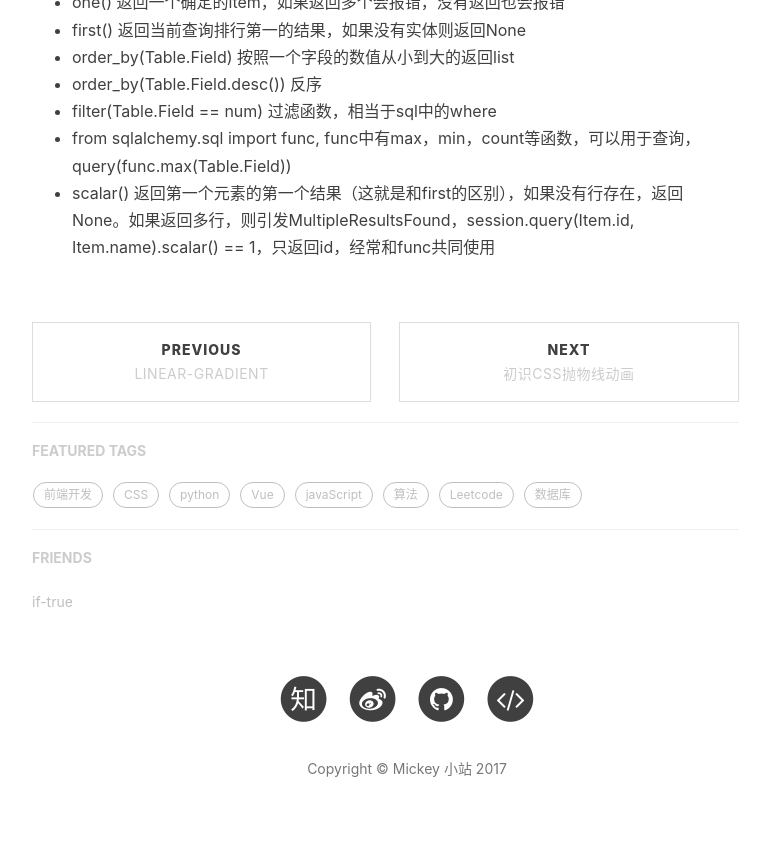
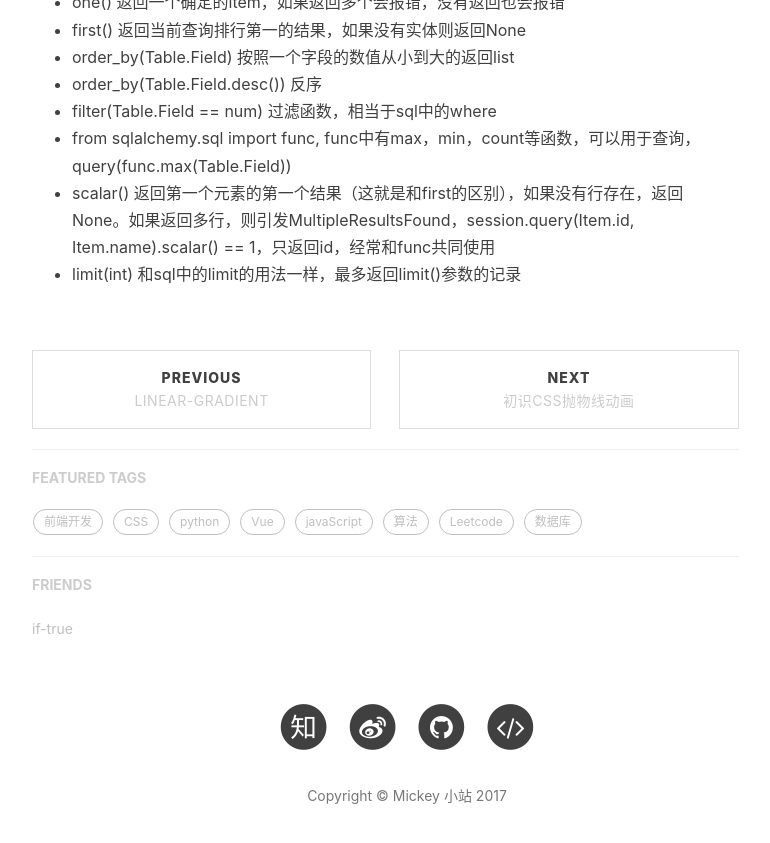
Before and after one commit to mickey0524/mickey0524.github.io, a Jekyll site: the page built from _posts/2017-08-05-begin-python.md, in a window 1280 px wide and 900 px high, scrolled down 20037 px. Shown: the top 843 px of the window, without its empty margins (233-1003 px from the left). Built offline with Jekyll 4.4.1, drawn with Linux system fonts in a browser that asks for light colours; nearby versions of some CDN libraries; comment, search, counter and statistics services are not loaded.

Commit message:
feat(python): 增加limit函数的介绍

```diff
--- a/_posts/2017-08-05-begin-python.md
+++ b/_posts/2017-08-05-begin-python.md
@@ -748,3 +748,4 @@ sha1.update('python hashlib?')
 * filter(Table.Field == num) 过滤函数，相当于sql中的where
 * from sqlalchemy.sql import func, func中有max，min，count等函数，可以用于查询，query(func.max(Table.Field))
 * scalar() 返回第一个元素的第一个结果（这就是和first的区别），如果没有行存在，返回None。如果返回多行，则引发MultipleResultsFound，session.query(Item.id, Item.name).scalar() == 1，只返回id，经常和func共同使用
+* limit(int) 和sql中的limit的用法一样，最多返回limit()参数的记录
```
